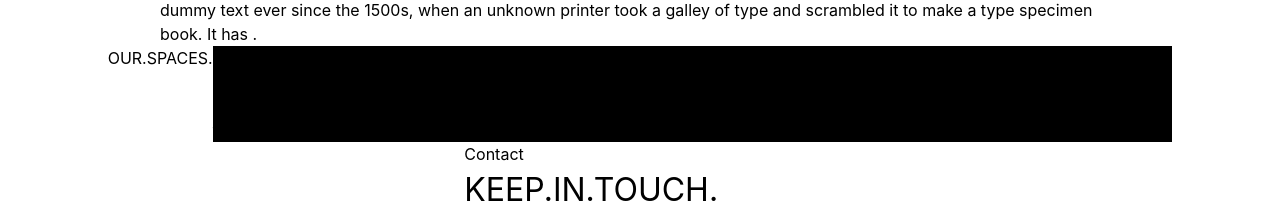
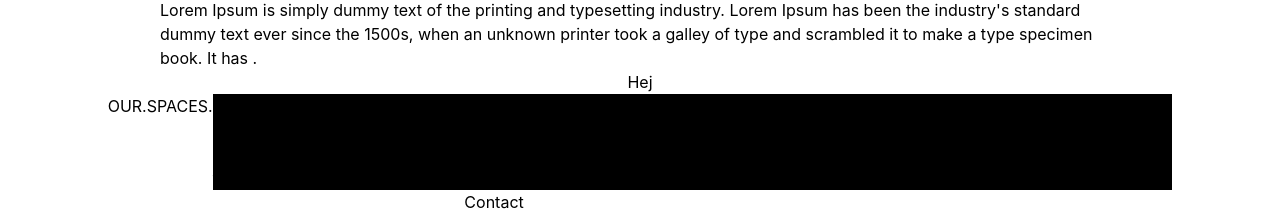
Before and after one commit to david11267/vv-tailwind-test, a Next.js app: page / in a window 1280 px wide. Shown: the part 1745-1956 px from the top of the page. Built offline with nearby package versions, Linux system fonts and the light colour scheme.

Commit message:
lite fixxningar

```diff
--- a/Components/Constilation.jsx
+++ b/Components/Constilation.jsx
@@ -3,7 +3,8 @@ import HeaderAndText from "../Components/HeaderAndText";
 import CallToActionLink from "./CallToActionLink";
 import HeaderImageNextPrev from "./HeaderImageNextPrev";
 import { useWindowSize } from "../hooks/useWindowSize";
-function FullSize() {
+
+function FullSize({ callToActionHrf, callToActionText }) {
   return (
     <div className="mt-20 mb-80">
       <div className="flex flex-row justify-center">
@@ -14,7 +15,7 @@ function FullSize() {
             text3="Lorem Ipsum is simply dummy text of the printing and typesetting industry. Lorem Ipsum has been the industry's standard dummy text ever since the 1500s, when an unknown printer took a galley of type and scrambled it to make a type specimen book. It has ."
           />
 
-          <CallToActionLink href="/" text="APPLY NOW" />
+          <CallToActionLink href={callToActionHrf} text={callToActionText} />
         </div>
         <div>
           <HeaderImageNextPrev
@@ -31,7 +32,7 @@ function FullSize() {
     </div>
   );
 }
-function Mobile() {
+function Mobile({ callToActionHrf, callToActionText }) {
   return (
     <div className="mt-20 mb-80">
       <div className="flex flex-row justify-center">
@@ -52,11 +53,14 @@ function Mobile() {
           text3="Lorem Ipsum is simply dummy text of the printing and typesetting industry. Lorem Ipsum has been the industry's standard dummy text ever since the 1500s, when an unknown printer took a galley of type and scrambled it to make a type specimen book. It has ."
         />
       </div>
+      <div className="flex justify-center">
+        <CallToActionLink href={callToActionHrf} text={callToActionText} />
+      </div>
     </div>
   );
 }
 
-export default function Constilation() {
+export default function Constilation(props) {
   const size = useWindowSize();
-  return <div>{size.width > 1000 ? <FullSize /> : <Mobile />}</div>;
+  return <div>{size.width > 1000 ? <FullSize {...props} /> : <Mobile {...props} />}</div>;
 }
--- a/pages/index.js
+++ b/pages/index.js
@@ -35,7 +35,7 @@ export default function Home() {
             text2="ARE YOU A FUTURE."
             text="VÄRMEVEVERKET IS A CREATIVE SPACE THAT WORKS WITH PIONEER PROJECTS WHICH ARE POSITIVE TO PEOPLE."
           />
-          <Constilation />
+          <Constilation callToActionHrf="www.google.se" callToActionText="Hej " />
           <SpacesCardContainer />
         </div>
       </main>
```
